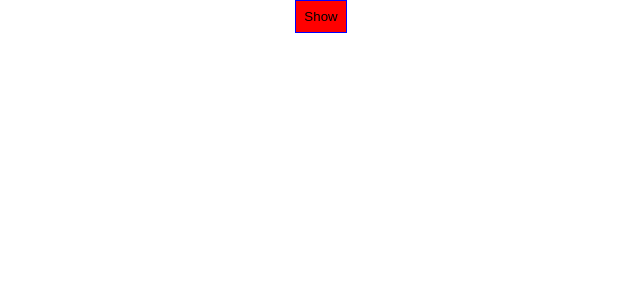
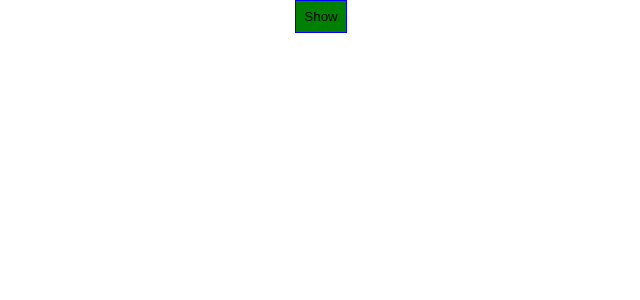
Before and after one commit to adamrturman/react-study, a React (Create React App) app in the folder react-complete-guide/: page / in a window 1280 px wide. Shown: the top 300 px of the page, without its empty margins (319-959 px from the left). Built offline with nearby package versions, Linux system fonts and the light colour scheme.

Commit message:
button color now dynamic

```diff
--- a/react-complete-guide/src/App.js
+++ b/react-complete-guide/src/App.js
@@ -54,7 +54,7 @@ function App() {
     }
 
     const style = {
-      backgroundColor: 'red',
+      backgroundColor: 'green',
       border: '1px solid blue',
       padding: '8px',
       cursor: 'pointer'
@@ -79,6 +79,8 @@ function App() {
         <Person name={person[2].name} age={person[2].age} job={person[2].job} /> */}
       </div>
     )
+    //  Dynamic stylng for the button within the conditional
+    style.backgroundColor = 'red';
   }
 
 return (
```
Also changed, not shown: 1 other file (tests, documents, lock files or other folders).
